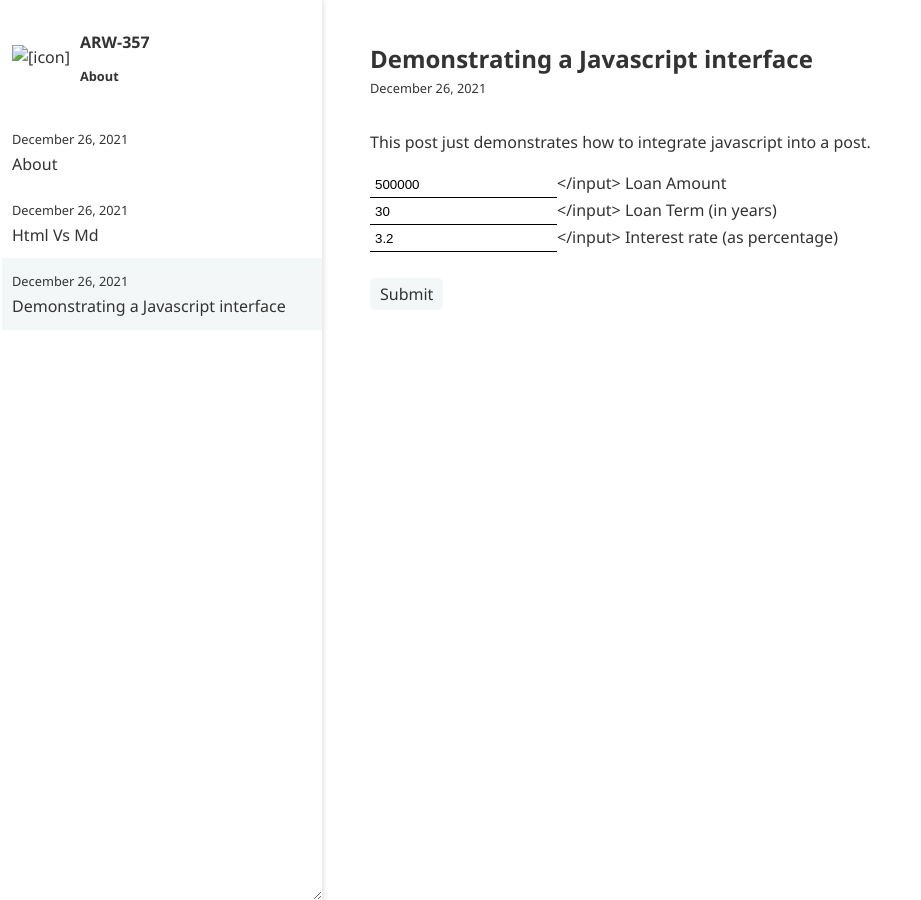
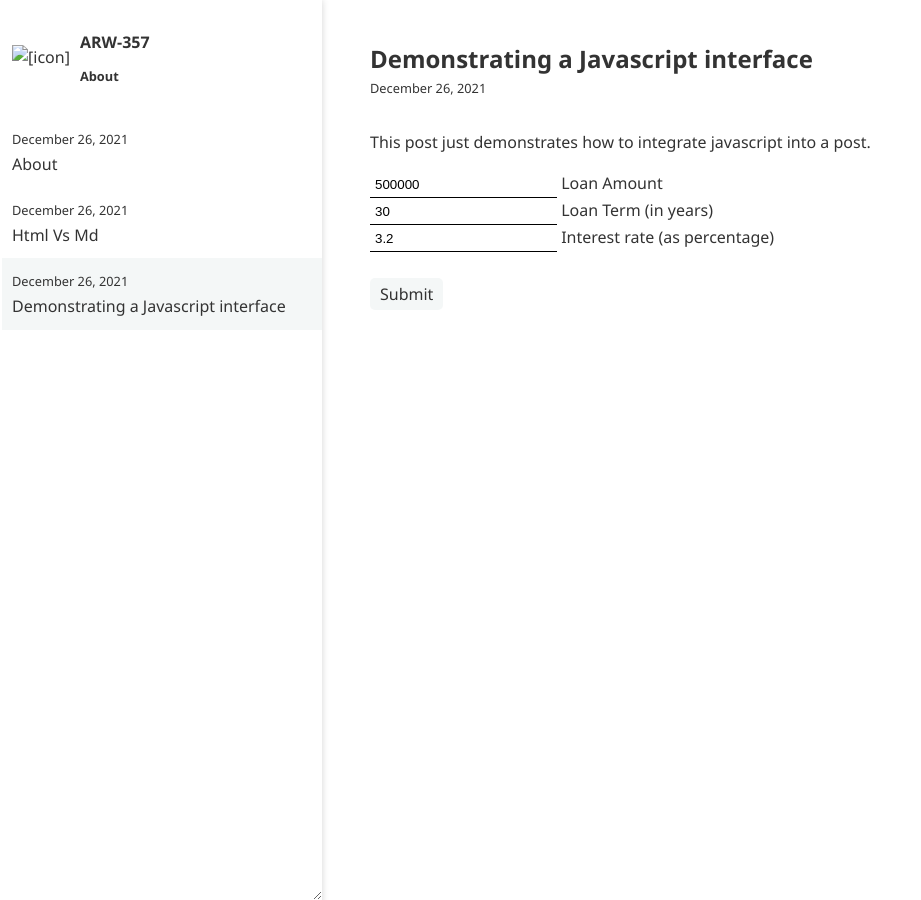
Before and after one commit to arw-357/arw-357.github.io, a Jekyll site: the page built from _posts/2021-12-26-interface.md, in a window 1280 px wide. Shown: the whole page, without its empty margins (0-921 px from the left). Built offline with Jekyll 4.4.1, drawn with Linux system fonts in a browser that asks for light colours; some of the changed lines change nothing that is shown.

Commit message:
Update 2021-12-26-interface.md

```diff
--- a/_posts/2021-12-26-interface.md
+++ b/_posts/2021-12-26-interface.md
@@ -5,9 +5,9 @@ title: "Demonstrating a Javascript interface"
 
 This post just demonstrates how to integrate javascript into a post.
 
-<input id="loanAmount" type="text" value="500000"></input> Loan Amount<br/>
-<input id="loanTerm" type="text" value="30"></input> Loan Term (in years)<br/>
-<input id="interestRate" type="text" value="3.2"></input> Interest rate (as percentage)<br/>
+<input id="loanAmount" type="text" value="500000"> Loan Amount<br/>
+<input id="loanTerm" type="text" value="30"> Loan Term (in years)<br/>
+<input id="interestRate" type="text" value="3.2"> Interest rate (as percentage)<br/>
 <br/>
 <button onclick="output()">Submit</button>
 <p>
```
